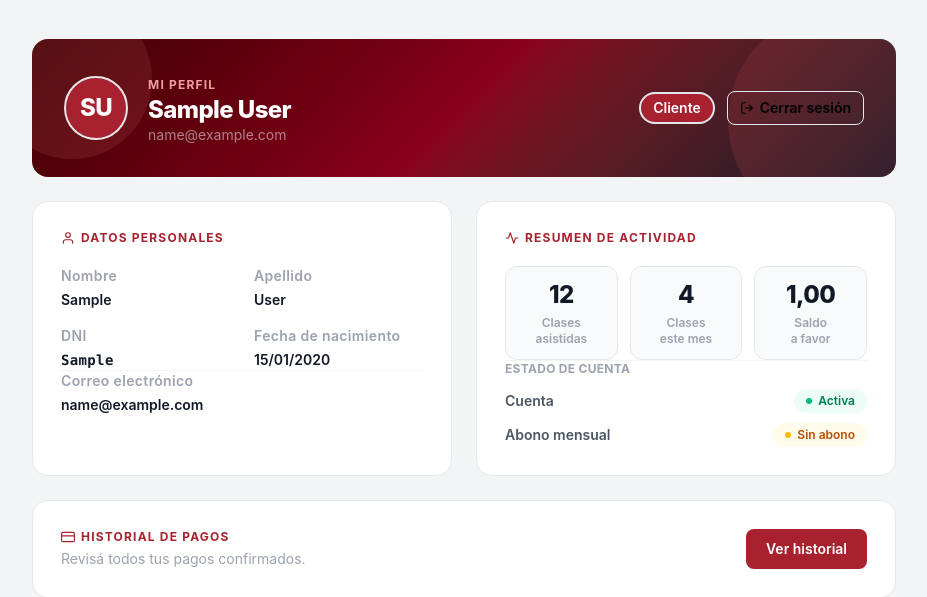
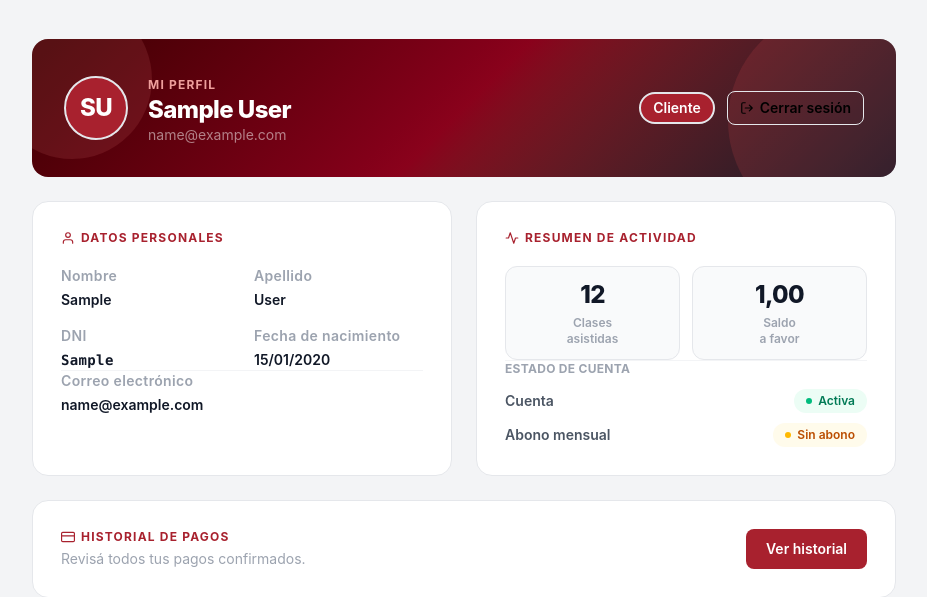
Before and after one commit to ShadowGhost23714/Endereza2, a Django app: page /accounts/profile/ in a window 1280 px wide. Shown: the part 122-719 px from the top of the page, without its empty margins (176-1103 px from the left). Run offline with Django 5.2, Linux system fonts and the light colour scheme; a user stored in the database is signed in; tables that the repository leaves empty hold one stand-in row (values such as "Sample post"); some libraries are stand-ins or nearby versions.

Commit message:
fix: ahora ya no se ven más las clases del mes

```diff
--- a/apps/accounts/templates/accounts/profile.html
+++ b/apps/accounts/templates/accounts/profile.html
@@ -108,17 +108,19 @@
           <svg class="w-3.5 h-3.5" viewBox="0 0 24 24" fill="none" stroke="currentColor" stroke-width="2" stroke-linecap="round" stroke-linejoin="round"><polyline points="22 12 18 12 15 21 9 3 6 12 2 12"/></svg>
           Resumen de actividad
         </p>
-        <div class="grid grid-cols-3 gap-3">
+        <div class="grid grid-cols-2 gap-3">
           <div class="bg-gray-50 border border-gray-200 rounded-xl p-3 text-center dark:bg-gray-800 dark:border-gray-700">
             <p class="text-2xl font-extrabold text-gray-900 tracking-tight dark:text-white">12</p><!-- {{ stats.total_clases }} -->
             <p class="text-xs font-semibold text-gray-400 mt-1 leading-snug">Clases<br>asistidas</p>
           </div>
+          <!--
           <div class="bg-gray-50 border border-gray-200 rounded-xl p-3 text-center dark:bg-gray-800 dark:border-gray-700">
-            <p class="text-2xl font-extrabold text-gray-900 tracking-tight dark:text-white">4</p><!-- {{ stats.clases_mes }} -->
+            <p class="text-2xl font-extrabold text-gray-900 tracking-tight dark:text-white">4</p>
             <p class="text-xs font-semibold text-gray-400 mt-1 leading-snug">Clases<br>este mes</p>
           </div>
+          -->
           <div class="bg-gray-50 border border-gray-200 rounded-xl p-3 text-center dark:bg-gray-800 dark:border-gray-700">
-            <p class="text-2xl font-extrabold text-gray-900 tracking-tight dark:text-white">{{ user.saldo_a_favor }}</p><!-- {{ stats.clases_favor }} -->
+            <p class="text-2xl font-extrabold text-gray-900 tracking-tight dark:text-white">{{ user.saldo_a_favor }}</p>
             <p class="text-xs font-semibold text-gray-400 mt-1 leading-snug">Saldo<br>a favor</p>
           </div>
         </div>
```
